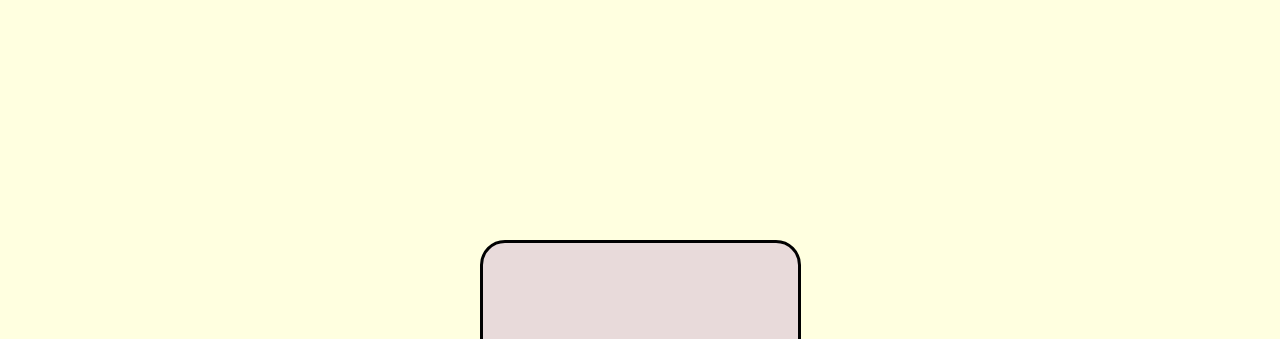
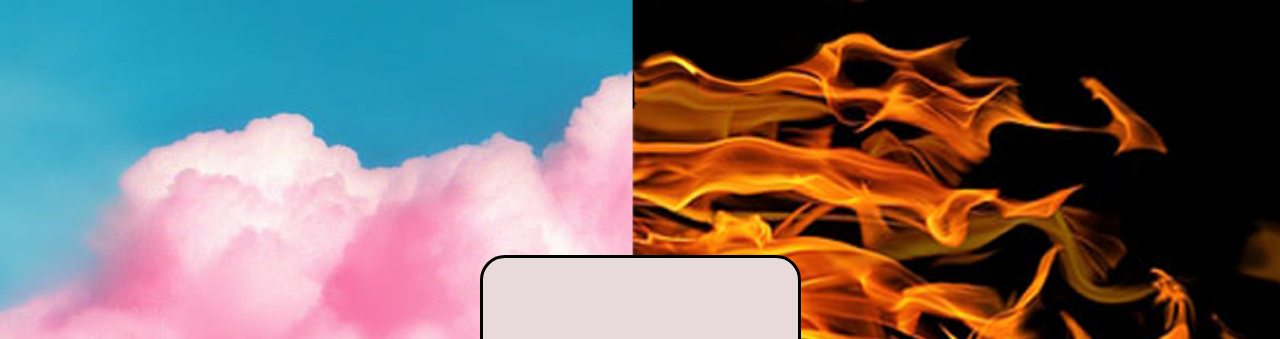
Before and after one commit to RichDerschaJr/group-project-memory-game, a plain HTML site: page index.html in a window 1280 px wide. Shown: the top 339 px of the page. Drawn offline with Linux system fonts and the light colour scheme.

Commit message:
last style push

```diff
--- a/index.html
+++ b/index.html
@@ -5,6 +5,15 @@
     <meta http-equiv="X-UA-Compatible" content="IE=edge" />
     <meta name="viewport" content="width=device-width, initial-scale=1.0" />
     <link rel="stylesheet" href="style.css" />
+    <link rel="preconnect" href="https://fonts.googleapis.com" />
+    <link rel="preconnect" href="https://fonts.gstatic.com" crossorigin />
+    <link rel="preconnect" href="https://fonts.googleapis.com" />
+    <link rel="preconnect" href="https://fonts.gstatic.com" crossorigin />
+    <link
+      href="https://fonts.googleapis.com/css2?family=Nunito:wght@600&display=swap"
+      rel="stylesheet"
+    />
+
     <title>Extreme Memory Game</title>
   </head>
   <body>
--- a/style.css
+++ b/style.css
@@ -11,7 +11,22 @@ body {
   align-items: center;
   flex-direction: column;
   height: 100vh;
-  background-color: lightyellow !important;
+  background-image: url(assets/cloud-fire-background.jpg);
+  background-repeat: no-repeat;
+  background-position: center;
+  background-size: cover;
+}
+
+#timer {
+  margin: 10px;
+  color: black;
+  background:
+  border: 3px solid white;
+  padding: 5px;
+  font-size: 34px;
+  -webkit-text-stroke: 1px rgb(49, 46, 46);
+  -webkit-text-fill-color: white;
+  font-family: "Nunito", sans-serif;
 }
 
 .extreme-logo {
@@ -61,7 +76,8 @@ ul img {
 .card-container ul {
   display: flex;
   flex-wrap: wrap;
-  /* justify-content: space-between; */
+  background-repeat: no-repeat;
+  background-position: center;
 }
 
 li {
@@ -131,10 +147,6 @@ li {
   transform: rotateY(180deg);
 }
 
-.timer {
-  width: 50%;
-}
-
 .hide {
   display: none;
 }
```
Also changed, not shown: assets/cloud-fire-background.jpg (added).
